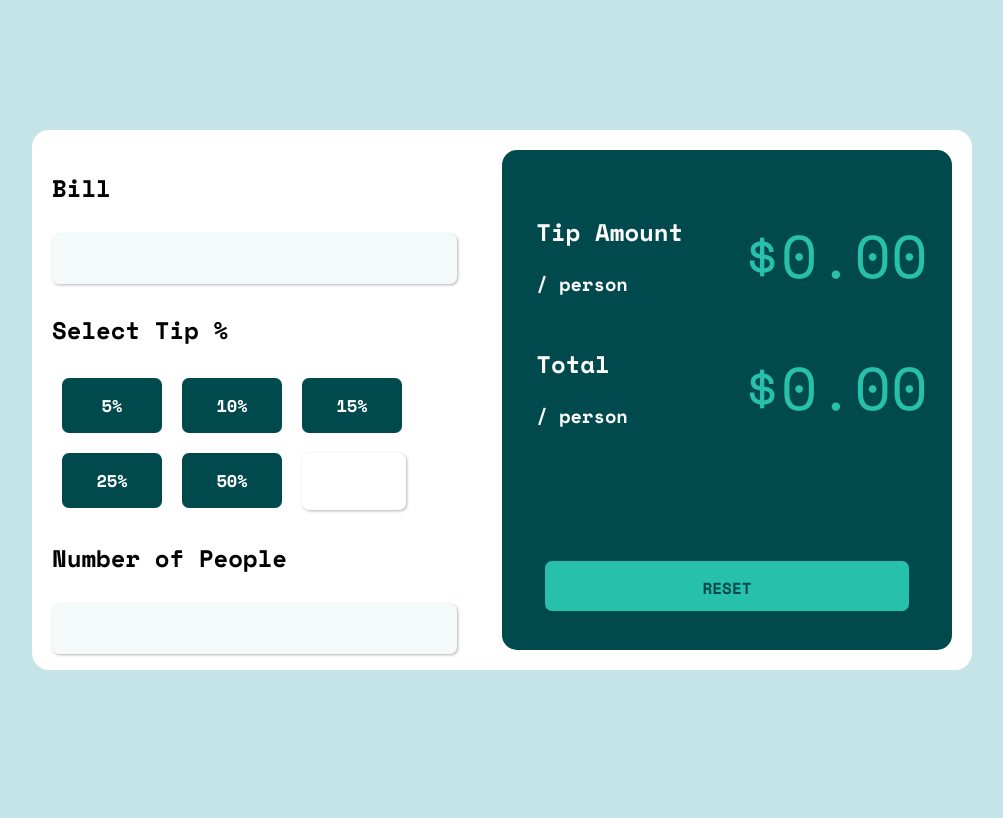
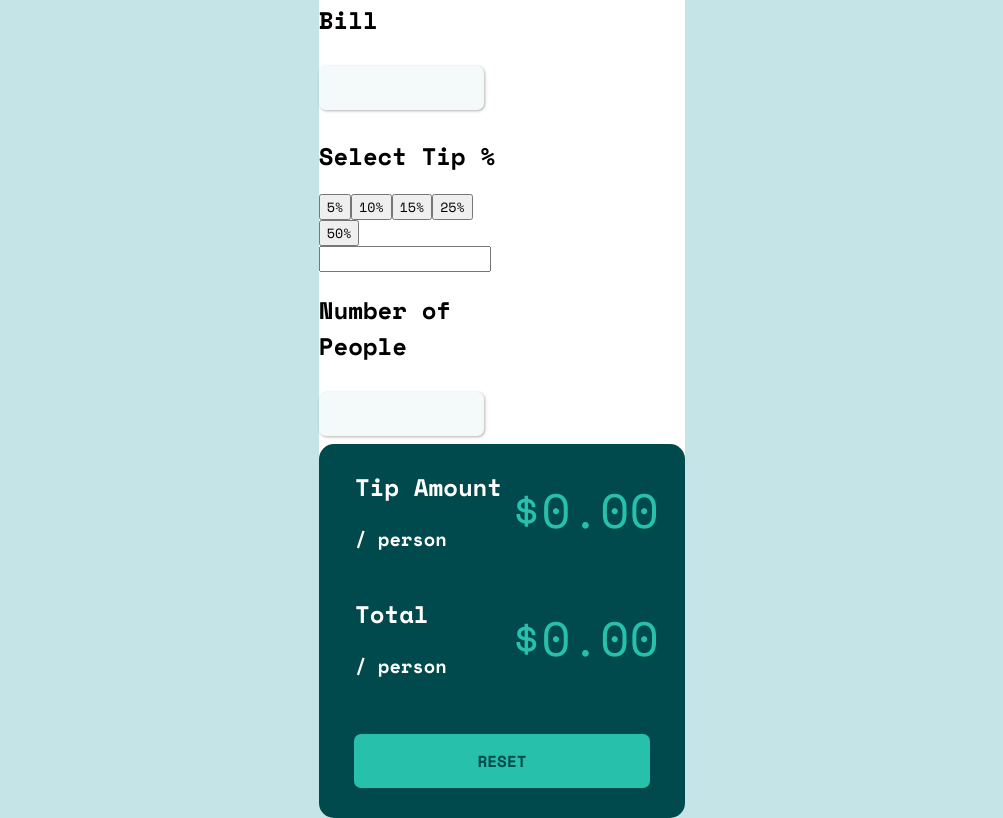
Before and after one commit to HigorAnjos/TipCalculatorApp, a React (Create React App) app: page / in a window 1280 px wide. Shown: the whole page, without its empty margins (138-1141 px from the left). Built offline with nearby package versions, Linux system fonts and the light colour scheme.

Commit message:
:construction: input css

```diff
--- a/src/App.js
+++ b/src/App.js
@@ -1,5 +1,5 @@
-import './App.css';
 import Main from './components/main/main'
+import './Appmobile.css';
 
 function App() {
   return (
--- a/src/Appmobile.css
+++ b/src/Appmobile.css
@@ -0,0 +1,12 @@
+@import url('https://fonts.googleapis.com/css2?family=Space+Mono:ital,wght@0,400;0,700;1,400;1,700&display=swap') ;
+* {
+  font-family: 'Space Mono', monospace;
+}
+
+body {
+  background-color: hsl(185, 41%, 84%);
+  display: flex;
+  align-items: center;
+  justify-content: center;
+  height: 100vh;
+}
--- a/src/components/input/input.jsx
+++ b/src/components/input/input.jsx
@@ -1,5 +1,5 @@
 import React from 'react';
-import './../input/input.css'
+import './../input/inputmobile.css'
 
 class Input extends React.Component {
   render() {
--- /dev/null
+++ b/src/components/input/inputmobile.css
@@ -0,0 +1,18 @@
+#input-container {
+  display: flex;
+  flex-direction: column;
+  width: 50%;
+  justify-content: space-around;
+}
+
+#input-data input, #num-people input {
+  width: 90%;
+  padding: 12px 20px;
+  margin: 8px 0;
+  box-sizing: border-box;
+  background-color: hsl(189, 41%, 97%);
+  border: none;
+  border-radius: 7px;
+  box-shadow: 1px 1px 3px 0px rgba(0, 0, 0, 0.3);
+
+}
--- a/src/components/main/main.jsx
+++ b/src/components/main/main.jsx
@@ -1,7 +1,7 @@
 import React from 'react';
-import './main.css'
 import Input from './../input/input'
 import View from './../view/view'
+import './mainmobile.css'
 
 class Main extends React.Component {
   constructor () {
--- a/src/components/main/mainmobile.css
+++ b/src/components/main/mainmobile.css
@@ -0,0 +1,6 @@
+.container {
+  display: flex;
+  flex-direction: column;
+  background-color: hsl(0, 0%, 100%);
+  border-radius: 17px;
+}
--- a/src/components/view/view.jsx
+++ b/src/components/view/view.jsx
@@ -1,5 +1,5 @@
 import React from 'react';
-import './view.css'
+import './viewmobile.css'
 
 class View extends React.Component {
   render() {
--- a/src/components/view/viewmobile.css
+++ b/src/components/view/viewmobile.css
@@ -0,0 +1,56 @@
+#view-container {
+  display: flex;
+  align-items: center;
+  flex-direction: column;
+  font-size: 1.0rem;
+  width: 100%;
+  background-color: hsl(183, 100%, 15%);
+  border-radius: 15px;
+  justify-content: space-around;
+}
+
+#reset {
+  display: flex;
+  justify-content: center;
+  align-items: center;
+  margin: 30px;
+  width: 90%;
+}
+
+#reset button {
+  width: 90%;
+  background-color: hsl(172, 67%, 45%);
+  height: 20%;
+  border-radius: 7px;
+
+  border: none;
+  color: hsl(183, 100%, 15%);
+  padding: 15px 32px;
+  text-align: center;
+  text-decoration: none;
+  display: inline-block;
+  font-size: 16px;
+  font-weight: bold;
+}
+
+#reset button:hover {
+  background-color: hsl(185, 41%, 84%);
+  font-weight: bold;
+}
+
+#view-amount {
+  display: flex;
+  width: 100%;
+  justify-content: space-between;
+  align-items: center;
+  margin: 5px;
+}
+
+.display {
+  font-size: 3.0rem;
+  color: hsl(172, 67%, 45%);
+}
+
+.title {
+  color: hsl(0, 0%, 100%);
+}
```
Also changed, not shown: src/components/input/imputmobile.css (deleted).
